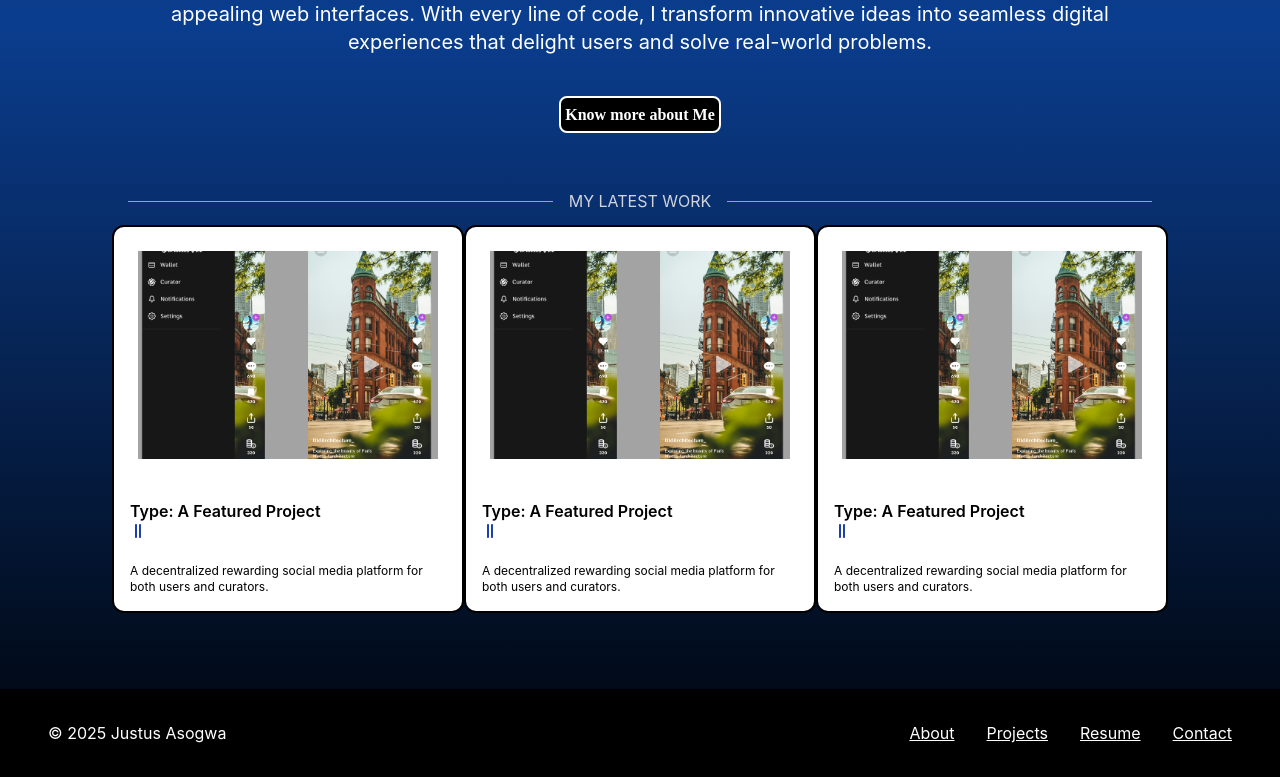
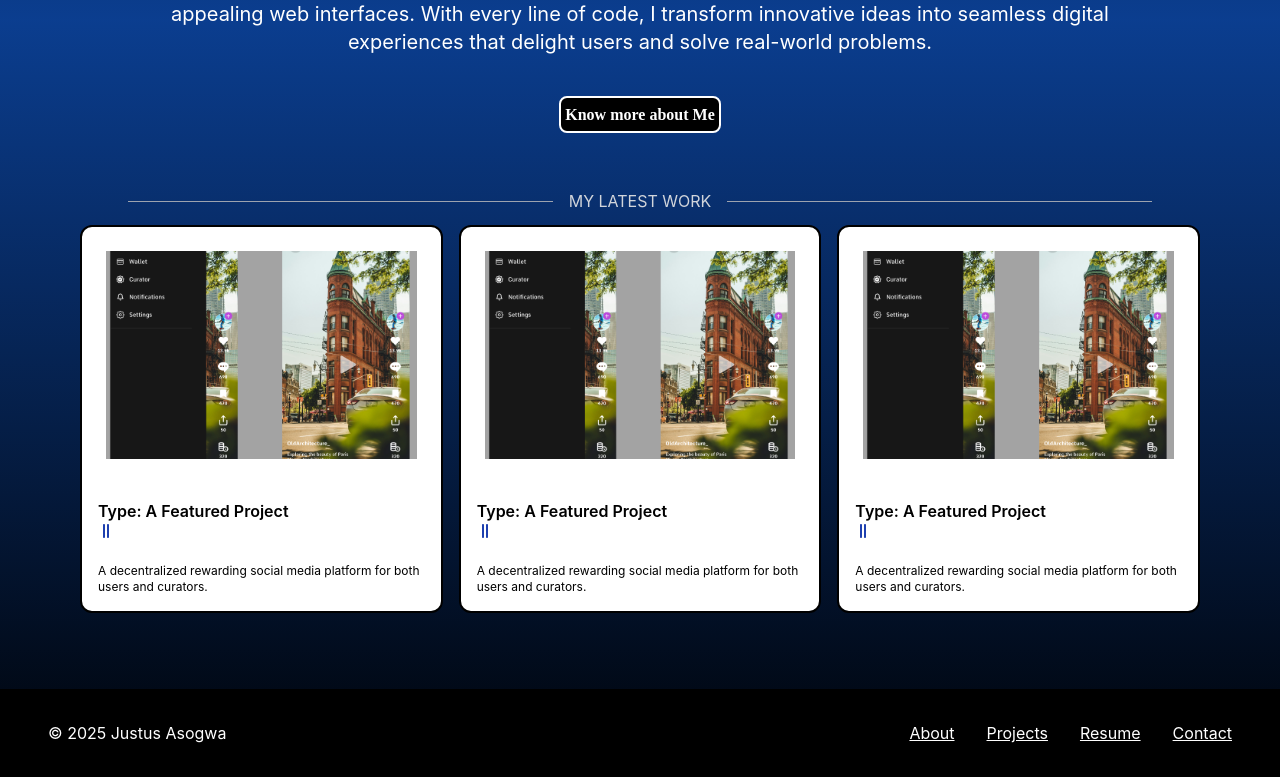
Before and after one commit to Ajay-hum/Portfolio, a React (Vite) app: page / in a window 1280 px wide. Shown: the part 736-1513 px from the top of the page. Built offline with nearby package versions, Linux system fonts and the light colour scheme.

Commit message:
Updates for deployments

```diff
--- a/index.html
+++ b/index.html
@@ -2,7 +2,7 @@
 <html lang="en">
   <head>
     <meta charset="UTF-8" />
-    <link rel="icon" type="image/svg+xml" href="/Portfolio/vite.svg" /> <!-- Update this -->
+    <link rel="icon" type="image/svg+xml" href="/Logo.png" /> <!-- Update this -->
     <meta name="viewport" content="width=device-width, initial-scale=1.0" />
     <title>Justus Portfolio</title>
   </head>
--- a/package.json
+++ b/package.json
@@ -2,7 +2,7 @@
   "name": "prof",
   "private": true,
   "version": "0.0.0",
-  "homepage": "https://Ajay-hum.github.io/Portfolio",
+  "homepage": "https://Ajay-hum.github.io/Portfolio/",
   "type": "module",
   "scripts": {
     "dev": "vite",
--- a/src/Pages/Home.jsx
+++ b/src/Pages/Home.jsx
@@ -57,7 +57,7 @@ export default function Home() {
         <span className="mx-4 text-gray-300">MY LATEST WORK</span>
         <hr className="flex-grow border-t border-gray-400 mr-14 md:mr-32" />
       </div>
-      <div className='px-28 items-center justify-between grid grid-cols-1 sm:grid-cols-2 md:grid-cols-2 lg:grid-cols-3'>
+      <div className='px-20 gap-4 items-center justify-between grid grid-cols-1 sm:grid-cols-2 md:grid-cols-2 lg:grid-cols-3'>
         {
           data.map(({ imgSrc, Title, grade, description }, index) => {
             const imagePath = images[imgSrc]; // Get the correct image path
--- a/vite.config.js
+++ b/vite.config.js
@@ -3,6 +3,6 @@ import react from '@vitejs/plugin-react'
 
 // https://vite.dev/config/
 export default defineConfig({
-  base: '/Portfolio/', // Update this to your repository name
+  base: '', // Update this to your repository name
   plugins: [react()],
 })
```
